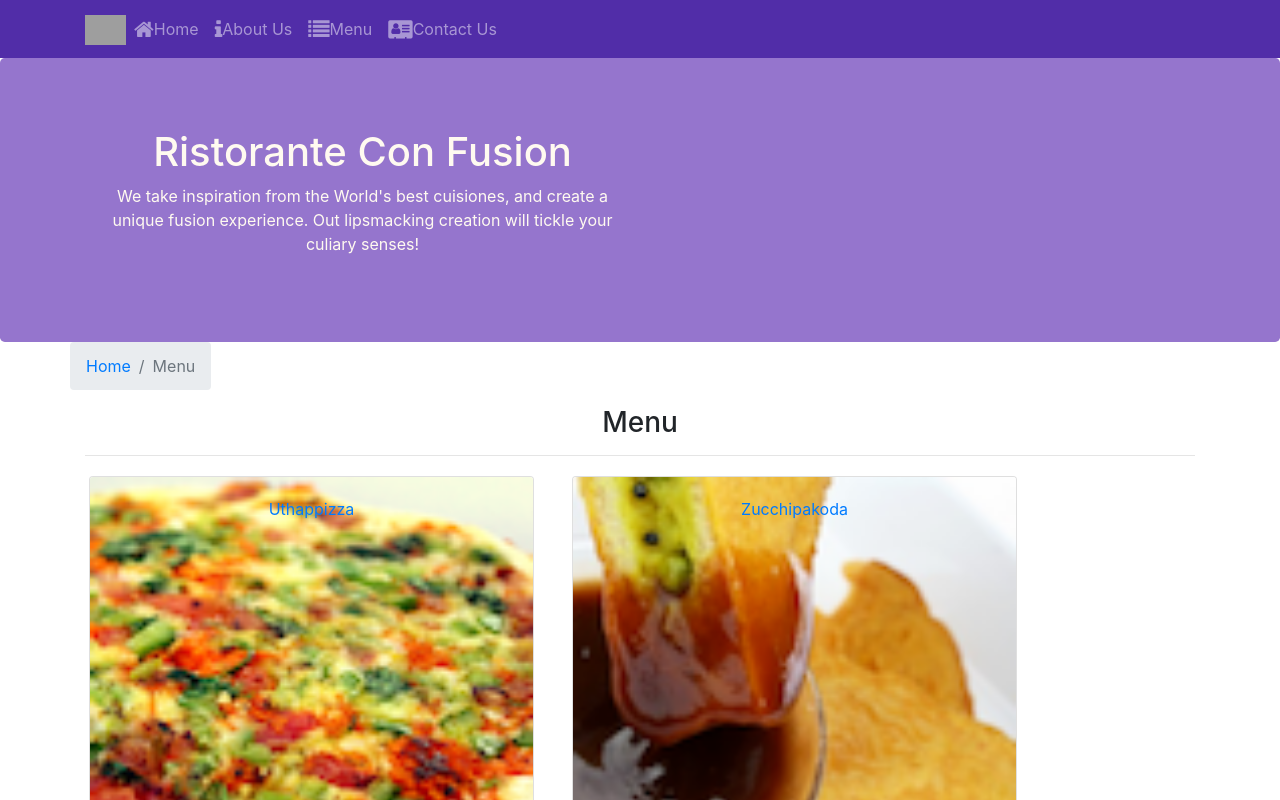
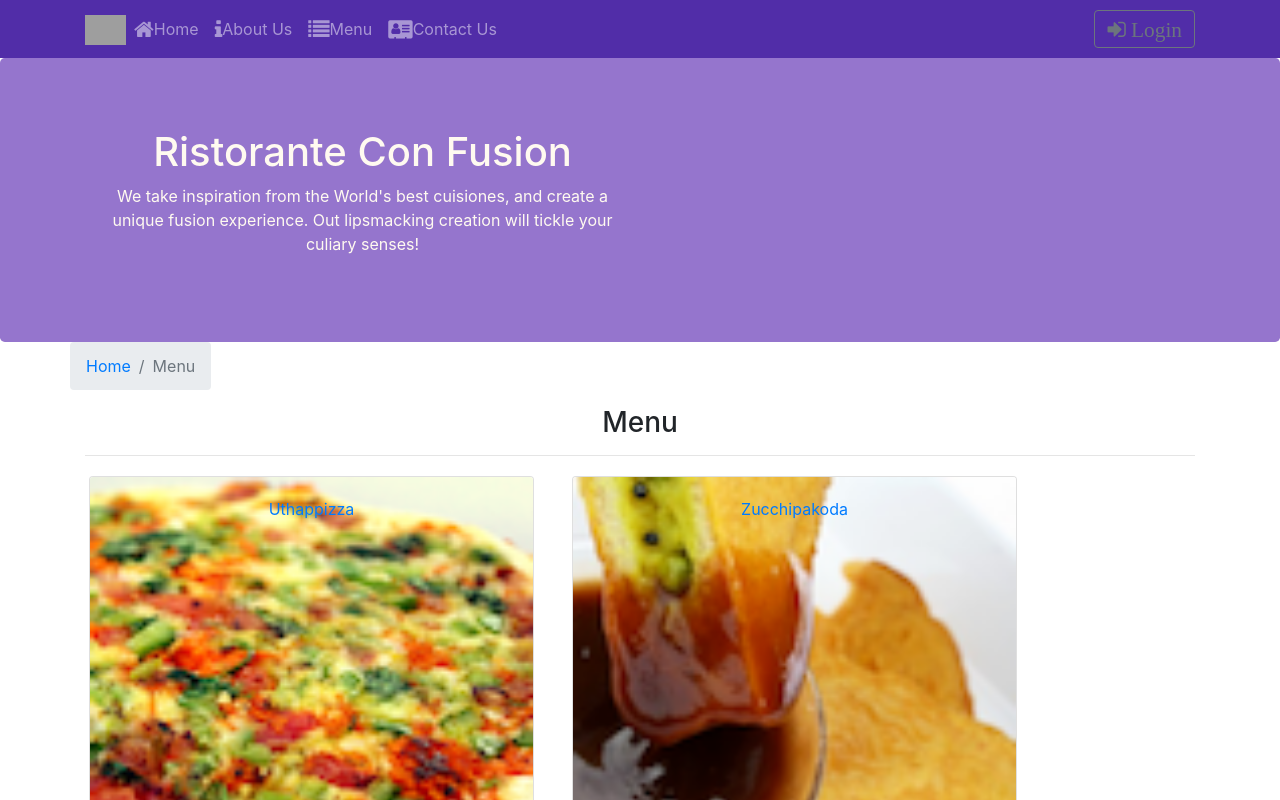
Before and after one commit to chavda-bhavik/react-confusion, a React (Create React App) app: page /menu in a window 1280 px wide. Shown: the top 800 px of the page. Built offline with nearby package versions, Linux system fonts and the light colour scheme; grey boxes are pictures that could not be loaded.

Commit message:
handled uncontrolled login form using refs

```diff
--- a/src/components/HeaderComponent.js
+++ b/src/components/HeaderComponent.js
@@ -1,16 +1,32 @@
 import React, { Component } from 'react'
 
-import { Navbar, NavbarBrand, Nav, NavbarToggler, Collapse, NavItem, Jumbotron } from 'reactstrap'
+import { Navbar, NavbarBrand, Nav, NavbarToggler, Collapse, NavItem, Jumbotron, Button, Modal, ModalHeader, ModalBody, Form, FormGroup, Label, Input  } from 'reactstrap'
 import { Link } from 'react-router-dom'
 
 class header extends Component {
+    constructor(props) {
+        super(props);
+        this.handleLogin = this.handleLogin.bind(this);
+        this.toggleModal = this.toggleModal.bind(this);
+    }
     state={
-        isOpen: false
+        isOpen: false,
+        isModalOpen: false
     }
     toggleNav = () => {
         this.setState((state, props) => {
             return { isOpen: !state.isOpen }
         })
+    }
+    toggleModal = () => {
+        this.setState((state,pros) => {
+            return {isModalOpen: !state.isModalOpen}
+        })
+    }
+    handleLogin(event) {
+        this.toggleModal();
+        alert("Username:"+this.username.value+" Password:"+this.password.value+" Remember: "+this.remember.checked);
+        event.preventDefault();
     }
     render() {
         return (
@@ -36,6 +52,13 @@
                                     <Link className="nav-link" exact="true" to="/contactus"><span className="fa fa-address-card fa-lg"></span>Contact Us</Link>
                                 </NavItem>
                             </Nav>
+                            <Nav className="ml-auto" mavbar>
+                                <NavItem>
+                                    <Button outline onClick={this.toggleModal}>
+                                        <span className="fa fa-sign-in fa-lg"> Login</span>
+                                    </Button>
+                                </NavItem>
+                            </Nav>
                         </Collapse>
                     </div>
                 </Navbar>
@@ -49,6 +72,28 @@
                         </div>
                     </div>
                 </Jumbotron>
+                <Modal isOpen={this.state.isModalOpen} toggle={this.toggleModal}>
+                    <ModalHeader toggle={this.toggleModal}>Login</ModalHeader>
+                    <ModalBody>
+                        <Form onSubmit={this.handleLogin}>
+                            <FormGroup>
+                                <Label htmlFor="username">Username</Label>
+                                <Input type="text" id="username" name="username" innerRef={ (input) => this.username = input } />
+                            </FormGroup>
+                            <FormGroup>
+                                <Label htmlFor="password">Password</Label>
+                                <Input type="password" id="password" name="password" innerRef={ (input) => this.password = input } />
+                            </FormGroup>
+                            <FormGroup check>
+                                <Label check>
+                                    <Input type="checkbox" name="remember" innerRef={ (input) => this.remember = input } />
+                                    Remember me
+                                </Label>
+                            </FormGroup>
+                            <Button type="submit" value="submit" color="primary">Login</Button>
+                        </Form>
+                    </ModalBody>
+                </Modal>
             </>
         )
     }
```
